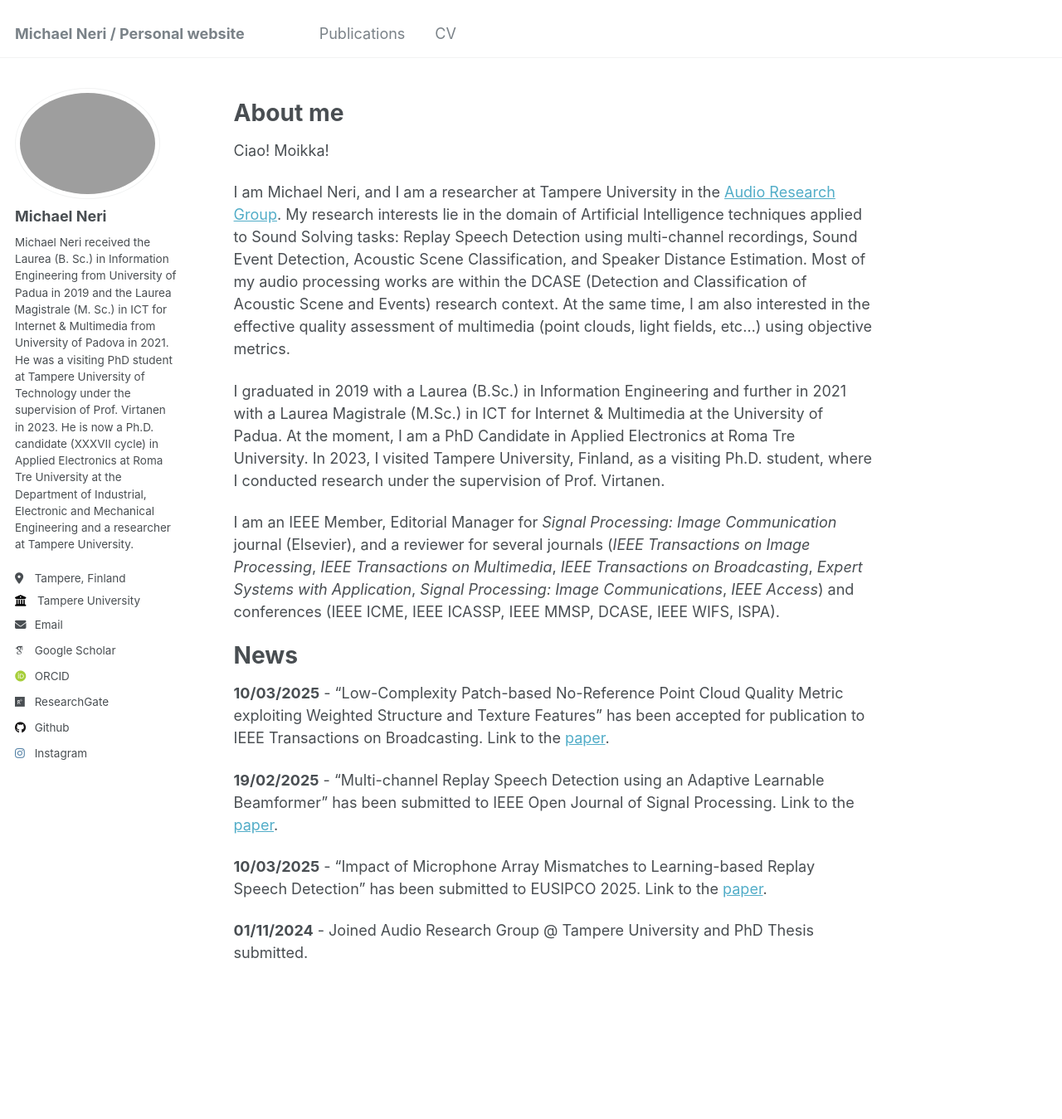
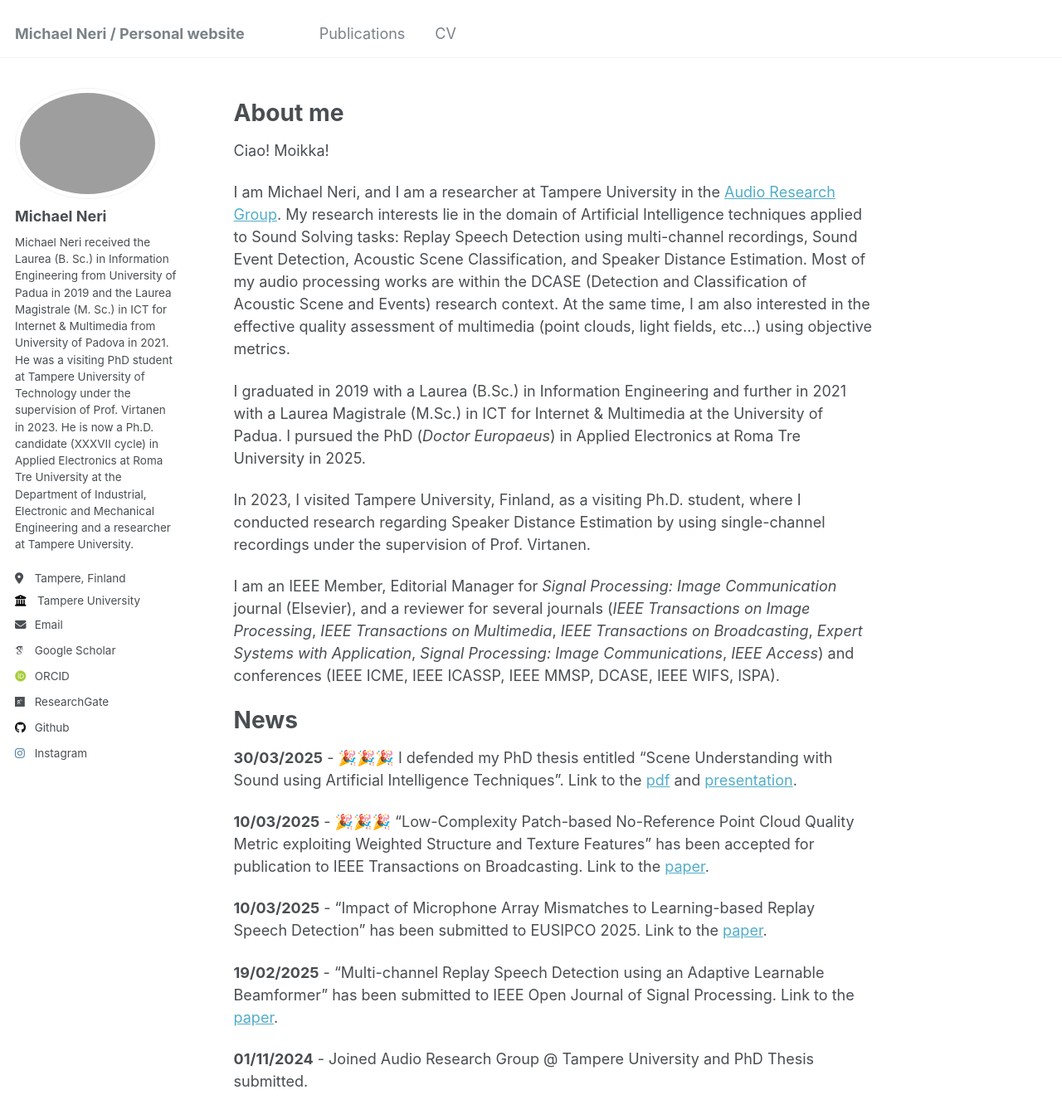
Before and after one commit to michaelneri/michaelneri.github.io, a Jekyll site: the page built from _pages/about.md, in a window 1280 px wide and 1400 px high. Shown: the top 1349 px of the window at 83% size. Built offline with Jekyll 4.4.1, drawn with Linux system fonts in a browser that asks for light colours; some web fonts are replaced.

Commit message:
[Added] News

```diff
--- a/_pages/about.md
+++ b/_pages/about.md
@@ -13,7 +13,9 @@ Ciao! Moikka!
 
 I am Michael Neri, and I am a researcher at Tampere University in the [Audio Research Group](https://webpages.tuni.fi/arg/). My research interests lie in the domain of Artificial Intelligence techniques applied to Sound Solving tasks: Replay Speech Detection using multi-channel recordings, Sound Event Detection, Acoustic Scene Classification, and Speaker Distance Estimation. Most of my audio processing works are within the DCASE (Detection and Classification of Acoustic Scene and Events) research context. At the same time, I am also interested in the effective quality assessment of multimedia (point clouds, light fields, etc…) using objective metrics.
 
-I graduated in 2019 with a Laurea (B.Sc.) in Information Engineering and further in 2021 with a Laurea Magistrale (M.Sc.) in ICT for Internet & Multimedia at the University of Padua. At the moment, I am a PhD Candidate in Applied Electronics at Roma Tre University. In 2023, I visited Tampere University, Finland, as a visiting Ph.D. student, where I conducted research under the supervision of Prof. Virtanen.
+I graduated in 2019 with a Laurea (B.Sc.) in Information Engineering and further in 2021 with a Laurea Magistrale (M.Sc.) in ICT for Internet & Multimedia at the University of Padua. I pursued the PhD (_Doctor Europaeus_) in Applied Electronics at Roma Tre University in 2025.
+
+In 2023, I visited Tampere University, Finland, as a visiting Ph.D. student, where I conducted research regarding Speaker Distance Estimation by using single-channel recordings under the supervision of Prof. Virtanen.
 
 I am an IEEE Member, Editorial Manager for _Signal Processing: Image Communication_ journal (Elsevier), and a reviewer for several journals (_IEEE Transactions on Image Processing_, _IEEE Transactions on Multimedia_, _IEEE Transactions on Broadcasting_, _Expert Systems with Application_, _Signal Processing: Image Communications_, _IEEE Access_) and conferences (IEEE ICME, IEEE ICASSP, IEEE MMSP, DCASE, IEEE WIFS, ISPA).
 
@@ -21,10 +23,12 @@ I am an IEEE Member, Editorial Manager for _Signal Processing: Image Communicati
 News
 =====
 
-**10/03/2025** - "Low-Complexity Patch-based No-Reference Point Cloud Quality Metric exploiting Weighted Structure and Texture Features" has been accepted for publication to IEEE Transactions on Broadcasting. Link to the [paper](https://arxiv.org/abs/2503.15001).
+**30/03/2025** - 🎉🎉🎉 I defended my PhD thesis entitled "Scene Understanding with Sound using Artificial Intelligence Techniques". Link to the [pdf](https://michaelneri.github.io/files/Michael_Neri_PhD_Thesis_No_ACK.pdf) and [presentation](https://michaelneri.github.io/files/Michael_Neri_Final_PhD_Presentation.pdf).
+
+**10/03/2025** - 🎉🎉🎉 "Low-Complexity Patch-based No-Reference Point Cloud Quality Metric exploiting Weighted Structure and Texture Features" has been accepted for publication to IEEE Transactions on Broadcasting. Link to the [paper](https://arxiv.org/abs/2503.15001).
+
+**10/03/2025** - "Impact of Microphone Array Mismatches to Learning-based Replay Speech Detection" has been submitted to EUSIPCO 2025. Link to the [paper](https://arxiv.org/abs/2503.07357).
 
 **19/02/2025** - "Multi-channel Replay Speech Detection using an Adaptive Learnable Beamformer" has been submitted to IEEE Open Journal of Signal Processing. Link to the [paper](https://arxiv.org/abs/2502.13473).
 
-**10/03/2025** - "Impact of Microphone Array Mismatches to Learning-based Replay Speech Detection" has been submitted to EUSIPCO 2025. Link to the [paper](https://arxiv.org/abs/2503.07357).
-
 **01/11/2024** - Joined Audio Research Group @ Tampere University and PhD Thesis submitted.
```
Also changed, not shown: _pages/cv.md (+5 -1 lines), 2 other files.
